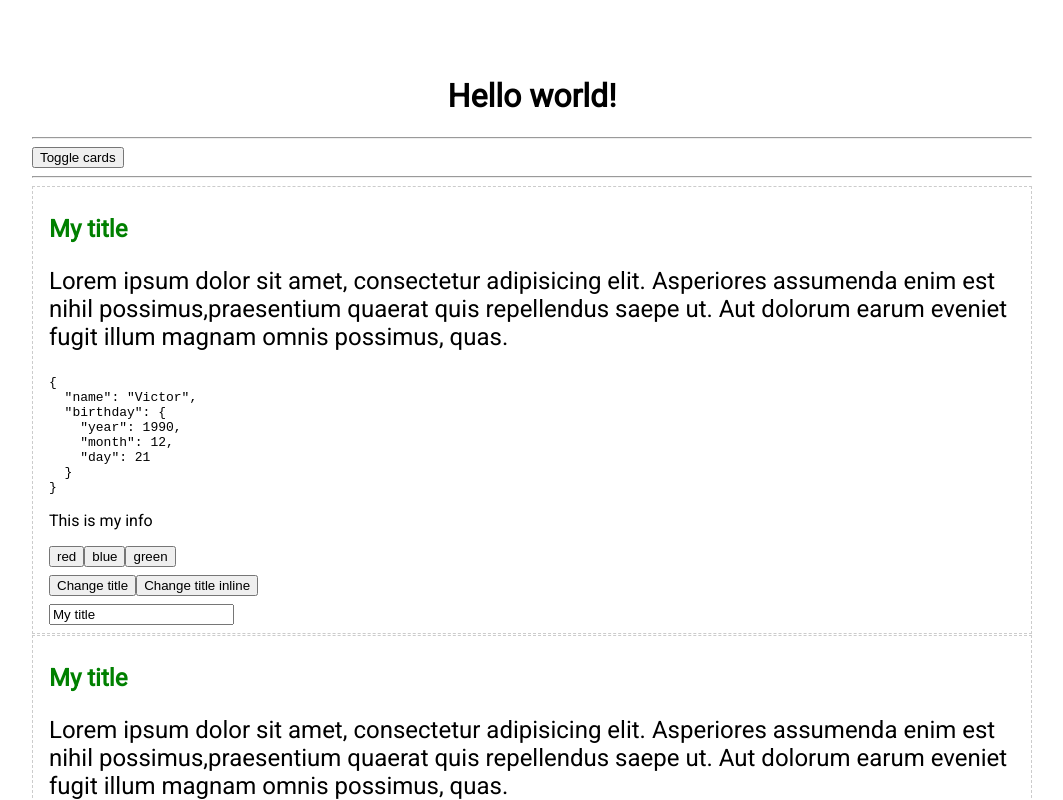
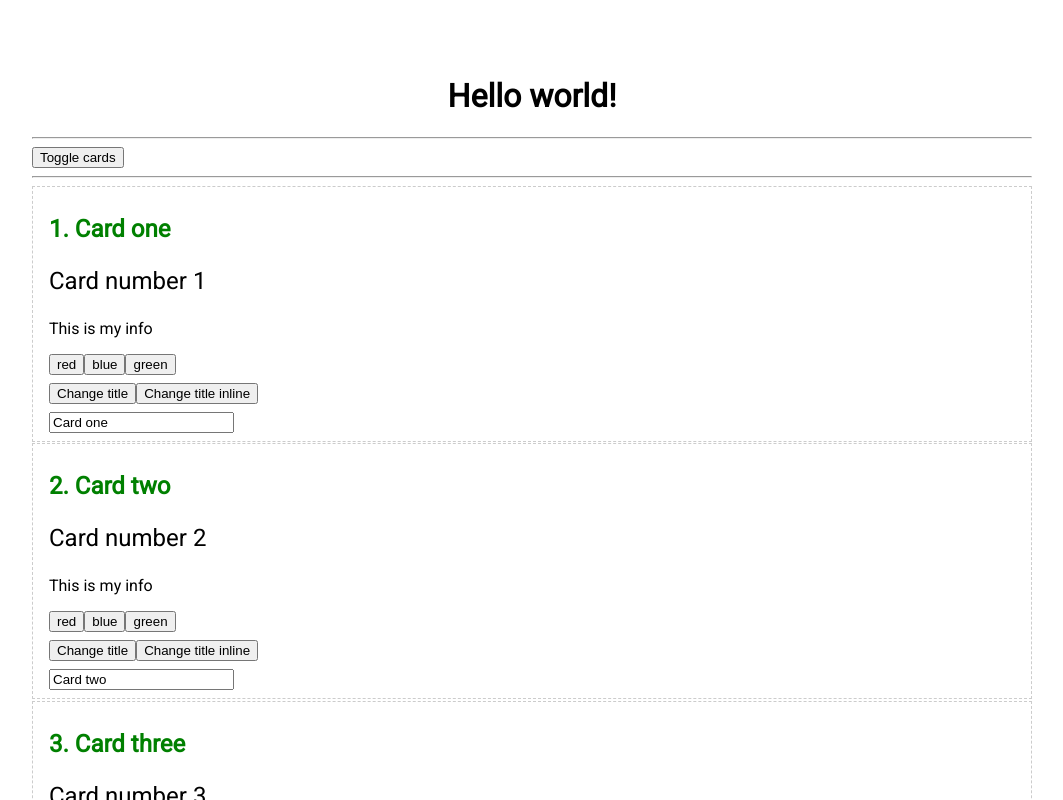
Before and after one commit to AntonyGlim/AngularHelloWorldExample, an Angular app: page / in a window 1280 px wide. Shown: the top 800 px of the page, without its empty margins (108-1171 px from the left). Built offline with nearby package versions, Linux system fonts and the light colour scheme.

Commit message:
Structural directive - Arrays
And itaration

```diff
--- a/src/app/app.component.html
+++ b/src/app/app.component.html
@@ -4,11 +4,13 @@
   <hr>
   <button (click)="toggleCards()">Toggle cards</button>
   <hr>
+
   <div *ngIf="toggle; else noCards">
-    <app-card></app-card>
-    <app-card></app-card>
-    <app-card></app-card>
-    <app-form></app-form>
+    <app-card
+      *ngFor="let cardIterator of cards; let idx = index"
+      [card]="cardIterator"
+      [index]="idx + 1"
+    ></app-card>
   </div>
 
   <ng-template #noCards>
--- a/src/app/app.component.ts
+++ b/src/app/app.component.ts
@@ -1,4 +1,9 @@
-import { Component } from '@angular/core';
+import {Component} from '@angular/core';
+
+export interface Card {
+  title: string;
+  text: string;
+}
 
 @Component({
   selector: 'app-root',
@@ -7,8 +12,13 @@ import { Component } from '@angular/core';
 })
 export class AppComponent {
   toggle = true;
+  cards: Card[] = [
+    {title: 'Card one', text: 'Card number 1'},
+    {title: 'Card two', text: 'Card number 2'},
+    {title: 'Card three', text: 'Card number 3'}
+  ];
 
-  toggleCards() {
+  toggleCards(): void {
     this.toggle = !this.toggle;
   }
 }
--- a/src/app/card/card.component.html
+++ b/src/app/card/card.component.html
@@ -1,9 +1,10 @@
 <div class=container>
   <div class="card">
     <h2 [ngStyle]="{
-      color: title.length < 5 ? 'red' : 'green',
-      fontWeight: title.length < 5 ? 'normal' : 'bold'
-    }">{{title}}</h2>
+      color: card.title.length < 5 ? 'red' : 'green',
+      fontWeight: card.title.length < 5 ? 'normal' : 'bold'
+    }"
+    >{{index}}. {{card.title}}</h2>
 
     <!--    <p class="text" [ngClass]="{-->
     <!--      red: textColor === 'red',-->
@@ -16,10 +17,9 @@
        [class.blue]="textColor === 'blue'"
        [class.green]="textColor === 'green'"
     >
-      {{text}}
+      {{card.text}}
     </p>
 
-    <pre>{{obj | json}}</pre>
     <p>{{getInfo()}}</p>
 
     <div class="buttons">
@@ -30,11 +30,11 @@
 
     <div class="buttons">
       <button (click)="changeTitle()">Change title</button>
-      <button (click)="title='Inline title'">Change title inline</button>
+      <button (click)="card.title='Inline title'">Change title inline</button>
     </div>
 
     <div>
-      <input type="text" [(ngModel)]="title" (ngModelChange)="changeHandler()">
+      <input type="text" [(ngModel)]="card.title" (ngModelChange)="changeHandler()">
     </div>
   </div>
 </div>
--- a/src/app/card/card.component.ts
+++ b/src/app/card/card.component.ts
@@ -1,4 +1,5 @@
-import {Component, OnInit} from '@angular/core';
+import {Component, Input, OnInit} from '@angular/core';
+import {Card} from '../app.component';
 
 @Component({
   selector: 'app-card',
@@ -6,14 +7,13 @@ import {Component, OnInit} from '@angular/core';
   styleUrls: ['./card.component.scss']
 })
 export class CardComponent implements OnInit{
+
+  @Input() card: Card;
+  @Input() index: number;
   title = 'My title';
   text = 'Lorem ipsum dolor sit amet, consectetur adipisicing elit. Asperiores assumenda enim est nihil possimus,' +
     'praesentium quaerat quis repellendus saepe ut. Aut dolorum earum eveniet fugit illum magnam omnis possimus, quas.';
 
-  number = 1;
-  obj = {name: 'Victor', birthday: {year: 1990, month: 12, day: 21}};
-  imgUrl = 'https://blog.ninja-squad.com/assets/images/angular.png';
-  disabled = false;
   textColor = 'black';
 
   getInfo(): string {
@@ -24,7 +24,7 @@ export class CardComponent implements OnInit{
   }
 
   changeTitle(): void {
-      this.title = 'New title';
+      this.card.title = 'New title';
   }
 
   inputHandler(value: string): void {
```
